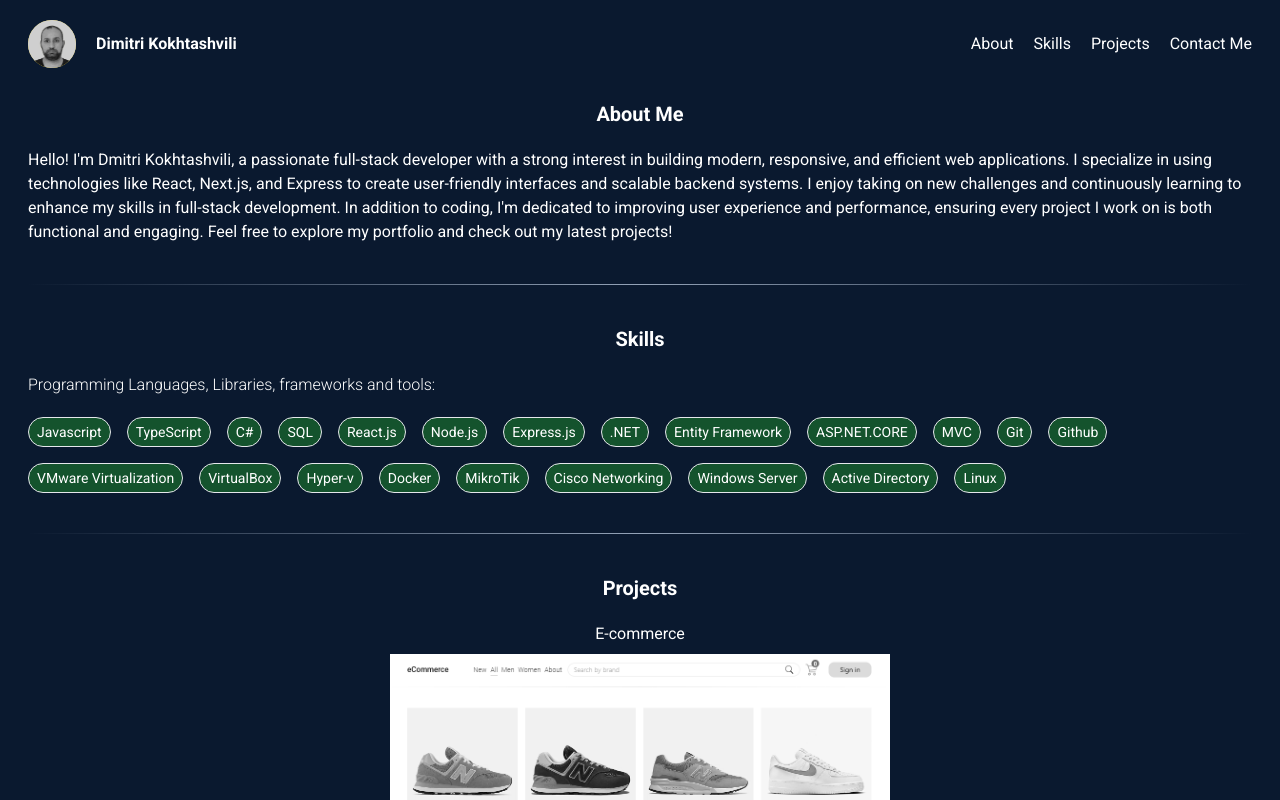
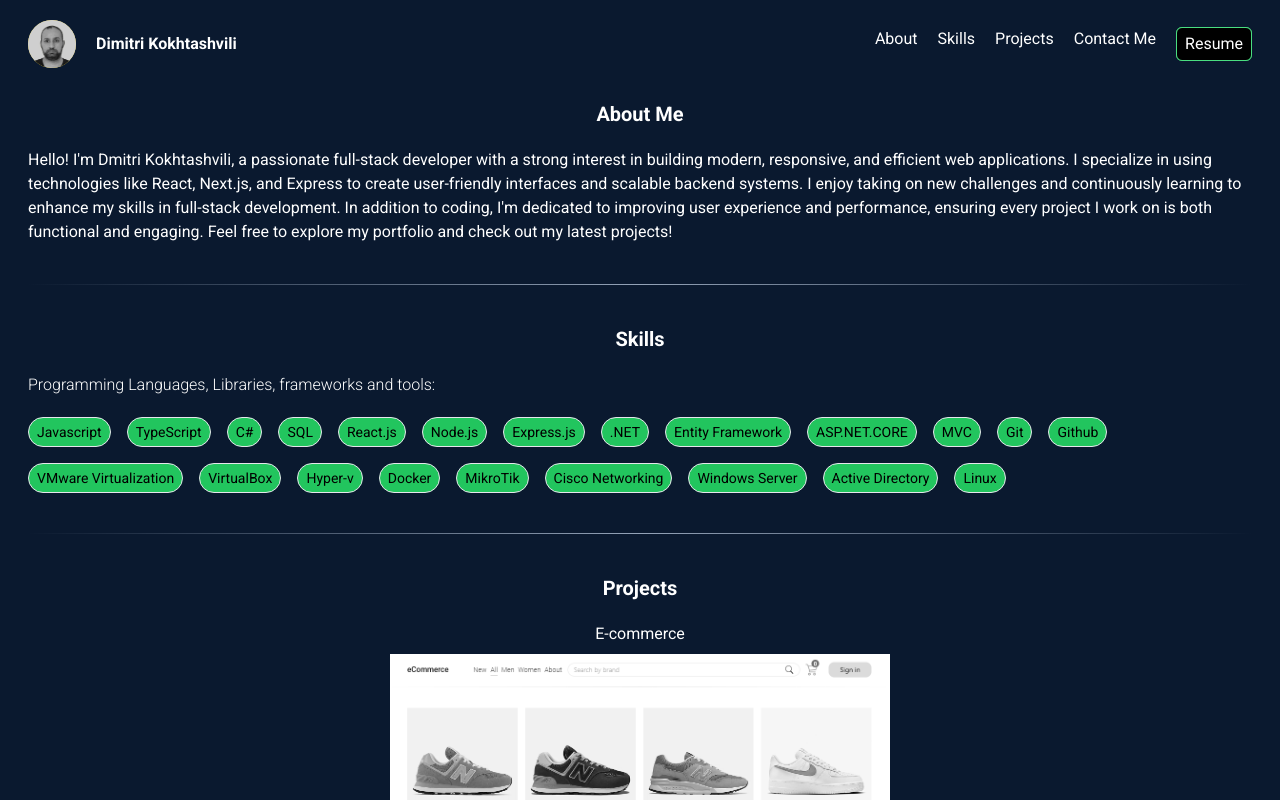
Before and after one commit to dlkokhta/My-Portfoglio, a Next.js app: page / in a window 1280 px wide. Shown: the top 800 px of the page. Built offline with nearby package versions, Linux system fonts and the light colour scheme.

Commit message:
Add resume button with functionality and design styling

```diff
--- a/src/app/components/HamburgerMenu.tsx
+++ b/src/app/components/HamburgerMenu.tsx
@@ -22,7 +22,7 @@ const HamburgerMenu = () => {
   return (
     <div>
       <Image
-        className="relative w-full cursor-pointer"
+        className="relative w-full cursor-pointer animate-bounce hover:animate-none"
         alt="hamburger menu icon"
         width={500}
         height={500}
@@ -36,8 +36,9 @@ const HamburgerMenu = () => {
         >
           <div
             onClick={(e) => e.stopPropagation()}
-            className="h-screen w-[150px] cursor-pointer bg-white bg-opacity-5 backdrop-blur-lg  font-thin ml-auto p-5 flex flex-col gap-4"
+            className="h-screen w-[150px]  bg-white bg-opacity-5 backdrop-blur-lg  font-thin ml-auto p-5 flex flex-col gap-4"
           >
+            <div className="flex flex-col gap-4">
               <Menu
                 onAboutClick={onAboutClick}
                 onSkillsClick={onSkillsClick}
@@ -46,6 +47,7 @@ const HamburgerMenu = () => {
               />
             </div>
           </div>
+        </div>
       )}
     </div>
   );
--- a/src/app/components/Header.tsx
+++ b/src/app/components/Header.tsx
@@ -2,8 +2,11 @@
 import Image from "next/image";
 import HamburgerMenu from "../components/HamburgerMenu";
 import Menu from "../components/Menu";
+import useScrollDirection from "../hooks/useScrollDirection";
 
 const Header = () => {
+  const { isScrollingDown } = useScrollDirection();
+
   const onAboutClick = () => {
     console.log("onAboutClick");
   };
@@ -17,8 +20,12 @@ const Header = () => {
     console.log("onContactClick");
   };
   return (
-    <main>
-      <div className="fixed flex justify-between items-center px-7 py-5 w-full bg-[#0a192f] text-white z-50">
+    <div
+      className={`fixed top-0 left-0 w-full bg-[#0a192f] text-white z-50 transition-transform duration-500 ${
+        isScrollingDown ? "-translate-y-full" : "translate-y-0"
+      }`}
+    >
+      <div className=" flex justify-between items-center px-7 py-5 w-full bg-[#0a192f] text-white z-50">
         <div className="flex items-center gap-5">
           <div className="rounded-full overflow-hidden w-12 h-12 bg-yellow-300">
             <Image src="/myPhoto.png" alt="My Photo" width={500} height={500} />
@@ -37,7 +44,7 @@ const Header = () => {
           />
         </div>
       </div>
-    </main>
+    </div>
   );
 };
 
--- a/src/app/components/Menu.tsx
+++ b/src/app/components/Menu.tsx
@@ -17,6 +17,16 @@ const Menu: React.FC<menuClickTypes> = ({
       <h1 onClick={onSkillsClick}>Skills</h1>
       <h1 onClick={onProjectsClick}>Projects</h1>
       <h1 onClick={onContactClick}>Contact Me</h1>
+      <a
+        href="/Resume.pdf"
+        target="_blank"
+        rel="noopener noreferrer"
+        className="bg-green-400 text-center rounded-md"
+      >
+        <div className="border px-2 py-1 rounded-md border-green-400  bg-black cursor-pointer duration-400 transition hover:-translate-y-1 hover:-translate-x-1">
+          Resume
+        </div>
+      </a>
     </>
   );
 };
--- a/src/app/components/Skills.tsx
+++ b/src/app/components/Skills.tsx
@@ -12,7 +12,7 @@ const Skills = () => {
             Programming Languages, Libraries, frameworks and tools:
           </h4>
 
-          <div className="flex flex-wrap gap-4">
+          <div className="flex flex-wrap gap-4 text-black">
             <SkillsDetails name="Javascript" />
             <SkillsDetails name="TypeScript" />
             <SkillsDetails name="C#" />
--- a/src/app/components/SkillsDetails.tsx
+++ b/src/app/components/SkillsDetails.tsx
@@ -1,6 +1,6 @@
 const SkillsDetails = ({ name }: any) => {
   return (
-    <button className="border rounded-full bg-green-900  px-2 py-1  text-sm  h-full">
+    <button className="border rounded-full bg-green-500  px-2 py-1  text-sm  h-full">
       {name}
     </button>
   );
--- /dev/null
+++ b/src/app/hooks/useScrollDirection.tsx
@@ -0,0 +1,21 @@
+import { useEffect, useState } from "react";
+
+const useScrollDirection = () => {
+  const [scrollY, setScrollY] = useState(0);
+  const [isScrollingDown, setIsScrollingDown] = useState(false);
+
+  useEffect(() => {
+    const handleScroll = () => {
+      const currentScrollY = window.scrollY;
+      setIsScrollingDown(currentScrollY > scrollY);
+      setScrollY(currentScrollY);
+    };
+
+    window.addEventListener("scroll", handleScroll);
+    return () => window.removeEventListener("scroll", handleScroll);
+  }, [scrollY]);
+
+  return { isScrollingDown };
+};
+
+export default useScrollDirection;
```
Also changed, not shown: 1 other file (tests, documents, lock files or other folders). Lines whose indentation alone changed are shown as unchanged.
